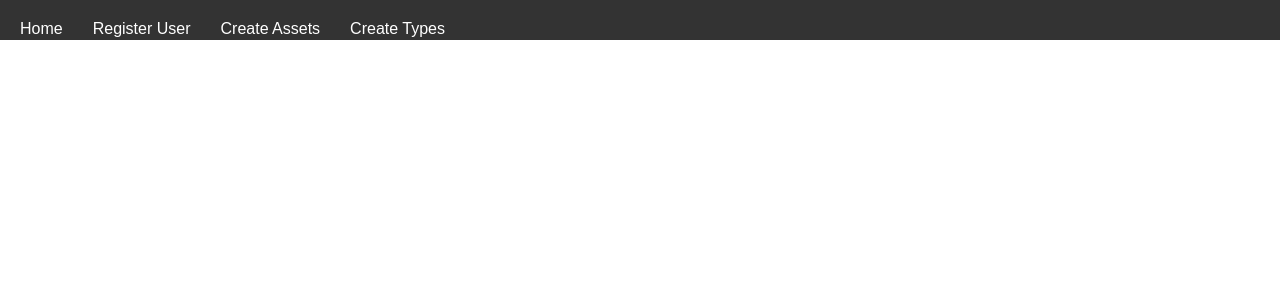
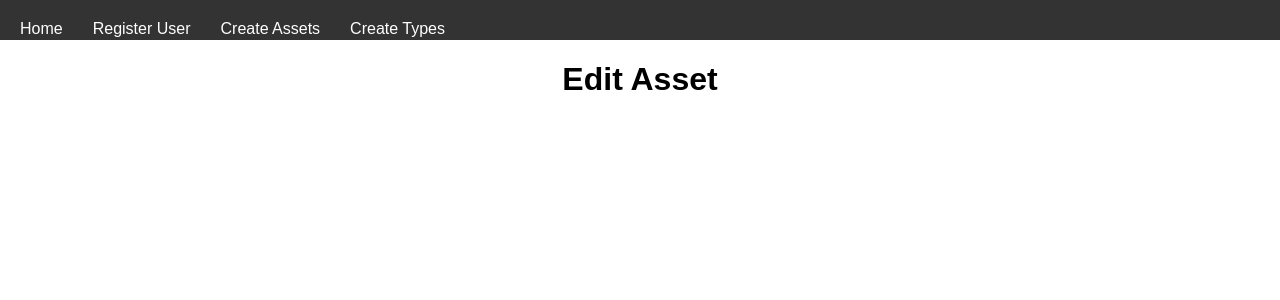
Before and after one commit to shahd9290/Assets-Repository, a React (Create React App) app in the folder frontend/frontend-app/: page /edit-asset/1 in a window 1280 px wide. Shown: the top 300 px of the page. Built offline with nearby package versions, Linux system fonts and the light colour scheme.

Commit message:
Edit asset page successfully created, onlclick function working

```diff
--- a/frontend/frontend-app/src/EditAsset.js
+++ b/frontend/frontend-app/src/EditAsset.js
@@ -0,0 +1,16 @@
+import React from 'react';
+import { useParams } from 'react-router-dom';
+
+const EditAsset = () => {
+  const { assetId } = useParams();
+
+  // Logic to handle asset retrieval and update
+
+  return (
+    <div>
+      <h1>Edit Asset</h1>
+    </div>
+  );
+};
+
+export default EditAsset;
--- a/frontend/frontend-app/src/Home.js
+++ b/frontend/frontend-app/src/Home.js
@@ -4,6 +4,7 @@ import Types from "./Types";
 import App from "./App";
 import NewUser from "./NewUser";
 import AssetTable from "./components/AssetTable";
+import EditAsset from "./EditAsset";
 function Home() {
 
 
@@ -16,6 +17,7 @@ function Home() {
             <Route path='/' element={<AssetTable/>} />
             <Route path='/assets' element={<AssetTable/>} />
             <Route path='/register-user' element={<NewUser/>} />
+            <Route path='/edit-asset/:assetId' element={<EditAsset />} />
         </Routes>
 
     </div>
--- a/frontend/frontend-app/src/components/AssetTable.js
+++ b/frontend/frontend-app/src/components/AssetTable.js
@@ -7,7 +7,7 @@ import { AiOutlineAudit } from "react-icons/ai";
 import { MdOutlineDeleteForever } from "react-icons/md";
 import { TbCirclesRelation } from "react-icons/tb";
 import { FiEdit } from "react-icons/fi";
-
+import { useNavigate } from 'react-router-dom';
 
 const Fetch = ({ onEdit }) => {
 
@@ -24,6 +24,7 @@ const Fetch = ({ onEdit }) => {
   const [child, setChild]  = useState(0);
   const [parent, setParent] = useState("name");
   const [relationship, setRelationship] = useState();
+  const navigate = useNavigate();
 
   useEffect(() => {
     retrieveAssets();
@@ -151,7 +152,7 @@ const Fetch = ({ onEdit }) => {
                                 style = {{marginLeft:"5px"}} onClick={()=>deleteBtn(asset.id)}><MdOutlineDeleteForever /></button>
                             </td>
                             <td className='e-row'>
-                              <button className="btn" ><FiEdit /></button>
+                                <button className="btn" onClick={() => navigate(`/edit-asset/${asset.id}`)}><FiEdit /></button>
                             </td>
                              <td className='at-row'>
                                 <button className = "auditTrail" onClick={()=>getAssetTrail(asset.id)} ><AiOutlineAudit /></button>
```
Also changed, not shown: 1 other file (tests, documents, lock files or other folders).
